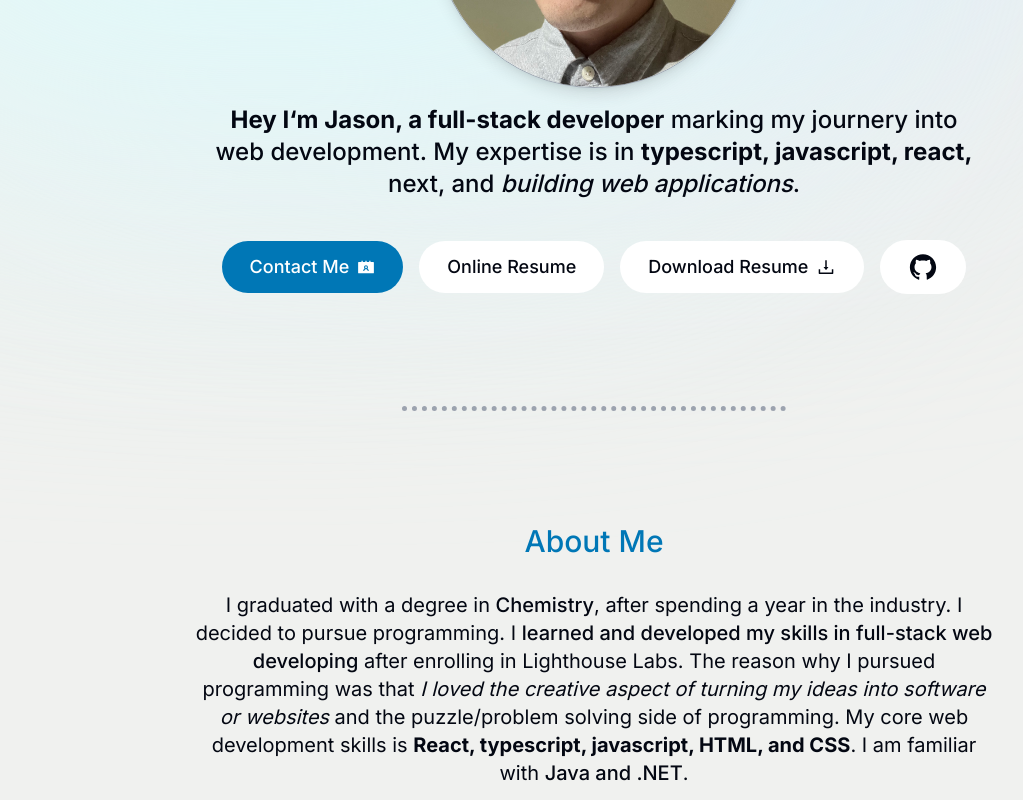
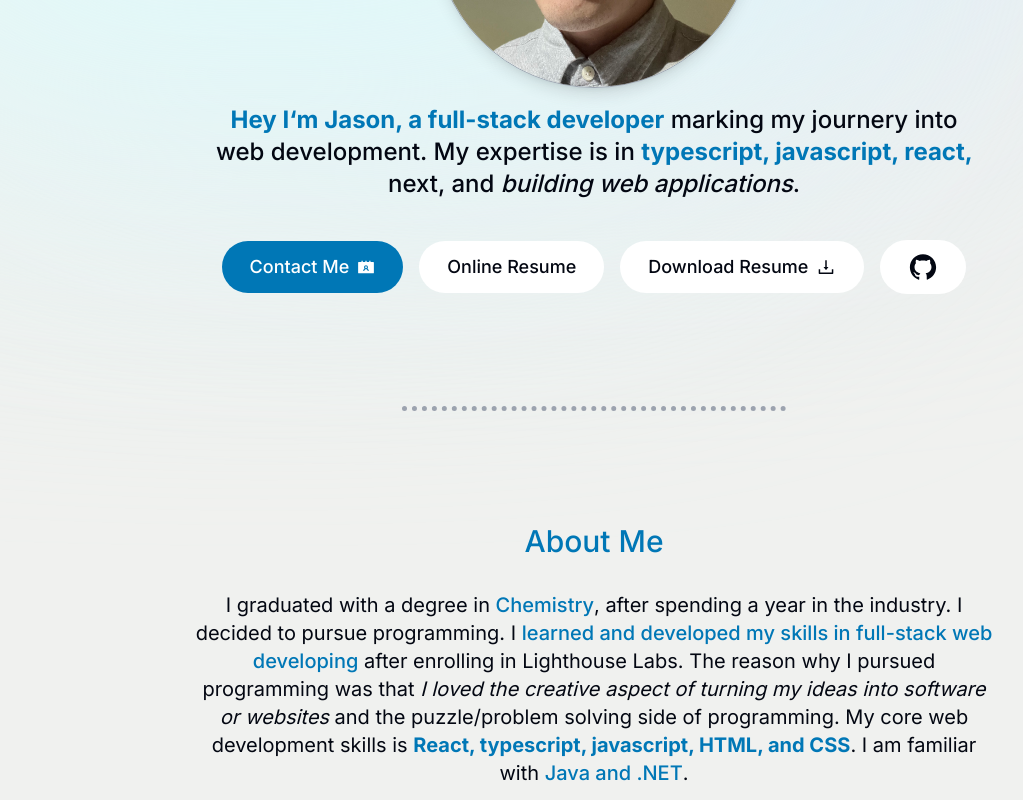
Before and after one commit to JasonMac123/NewPortfolio, a Next.js app: page / in a window 1280 px wide. Shown: the part 360-1160 px from the top of the page, without its empty margins (46-1069 px from the left). Built offline with nearby package versions, Linux system fonts and the light colour scheme.

Commit message:
Changes bolded to text to be blue theme colored

```diff
--- a/components/Project/Project.tsx
+++ b/components/Project/Project.tsx
@@ -38,7 +38,7 @@ const Project = ({ title, description, tags, image, link }: ProjectProps) => {
         onClick={redirectToProject}
       >
         <div className="pt-4 pb-8 px-5 sm:pl-10 sm:pr-2 sm:pt-10 sm:w-1/2 flex flex-col h-full group-even:ml-[21rem]">
-          <h3 className="text-2xl font-semibold">{title}</h3>
+          <h3 className="text-2xl font-semibold text-[#0077b6]">{title}</h3>
           <p className="mt-2 leading-relaxed text-gray-700">{description}</p>
           <ul className="flex flex-wrap mt-4 gap-2 sm:mt-auto">
             {tags.map((tag, i) => {
--- a/components/Sections/About.tsx
+++ b/components/Sections/About.tsx
@@ -20,9 +20,9 @@ const About = () => {
       <SectionTitle>About Me</SectionTitle>
       <p className="mb-3 sm:text-md md:text-xl">
         I graduated with a degree in{" "}
-        <span className="font-medium">Chemistry</span>, after spending a year in
-        the industry. I decided to pursue programming. I{" "}
-        <span className="font-medium">
+        <span className="font-medium text-[#0077b6]">Chemistry</span>, after
+        spending a year in the industry. I decided to pursue programming. I{" "}
+        <span className="font-medium text-[#0077b6]">
           learned and developed my skills in full-stack web developing
         </span>{" "}
         after enrolling in Lighthouse Labs. The reason why I pursued programming
@@ -33,10 +33,11 @@ const About = () => {
         </span>{" "}
         and the puzzle/problem solving side of programming. My core web
         development skills is{" "}
-        <span className="font-bold">
+        <span className="font-bold text-[#0077b6]">
           React, typescript, javascript, HTML, and CSS
         </span>
-        . I am familiar with <span className="font-medium">Java and .NET</span>.
+        . I am familiar with{" "}
+        <span className="font-medium text-[#0077b6]">Java and .NET</span>.
       </p>
       <p className="sm:text-md md:text-xl">
         I am always looking to learn and develop my skills, but if I&apos;m not
--- a/components/Sections/ProfileDescription.tsx
+++ b/components/Sections/ProfileDescription.tsx
@@ -9,12 +9,14 @@ const ProfileDescription = () => {
       initial={{ opacity: 0, y: 100 }}
       animate={{ opacity: 1, y: 0 }}
     >
-      <span className="font-bold">
+      <span className="font-bold text-[#0077b6]">
         Hey I&lsquo;m Jason, a full-stack developer
       </span>{" "}
       marking my journery into web development. My expertise is in{" "}
-      <span className="font-bold">typescript, javascript, react, </span> next,
-      and
+      <span className="font-bold text-[#0077b6]">
+        typescript, javascript, react,{" "}
+      </span>{" "}
+      next, and
       <span className="italic"> building web applications</span>.
     </motion.p>
   );
```
